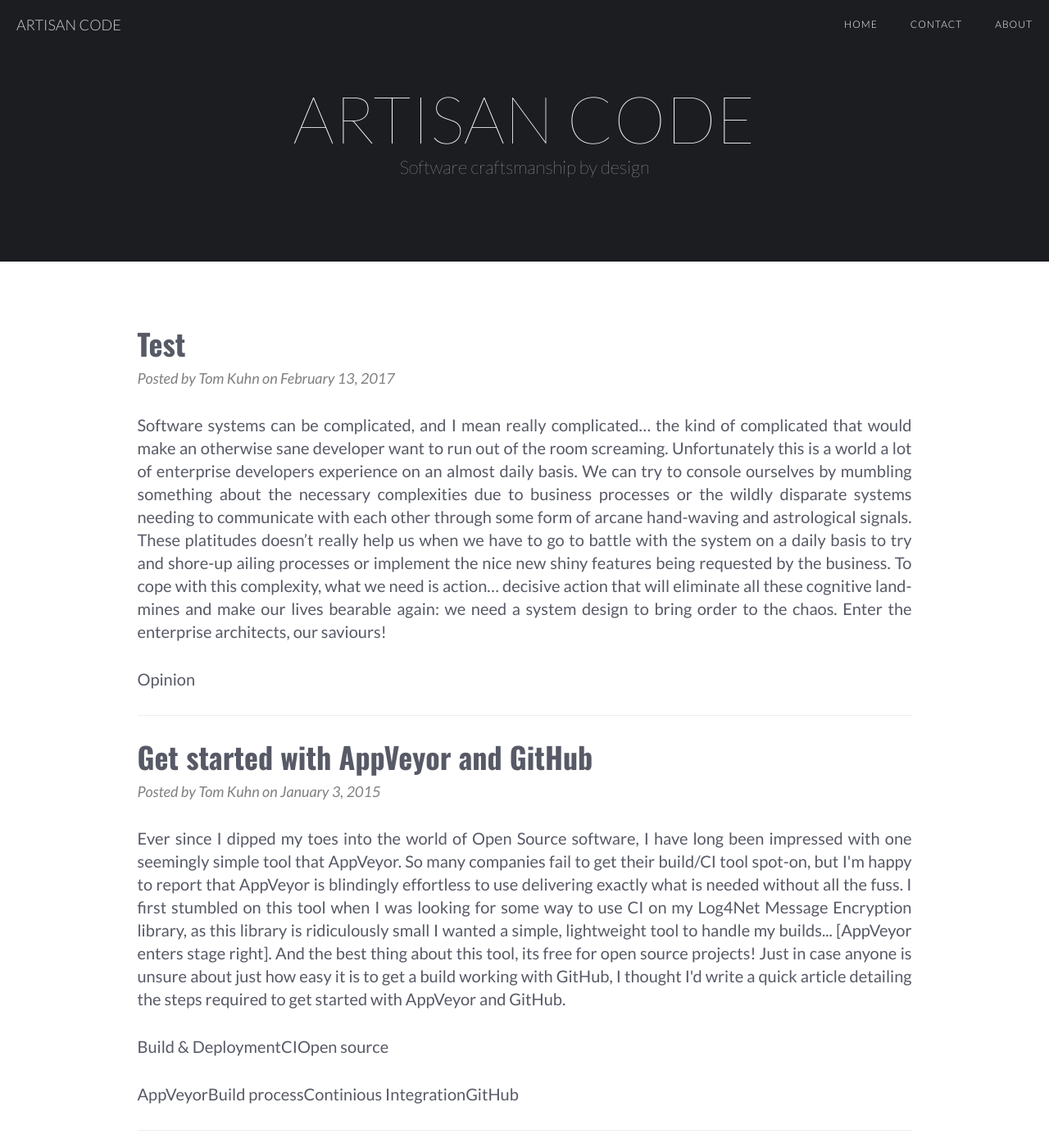
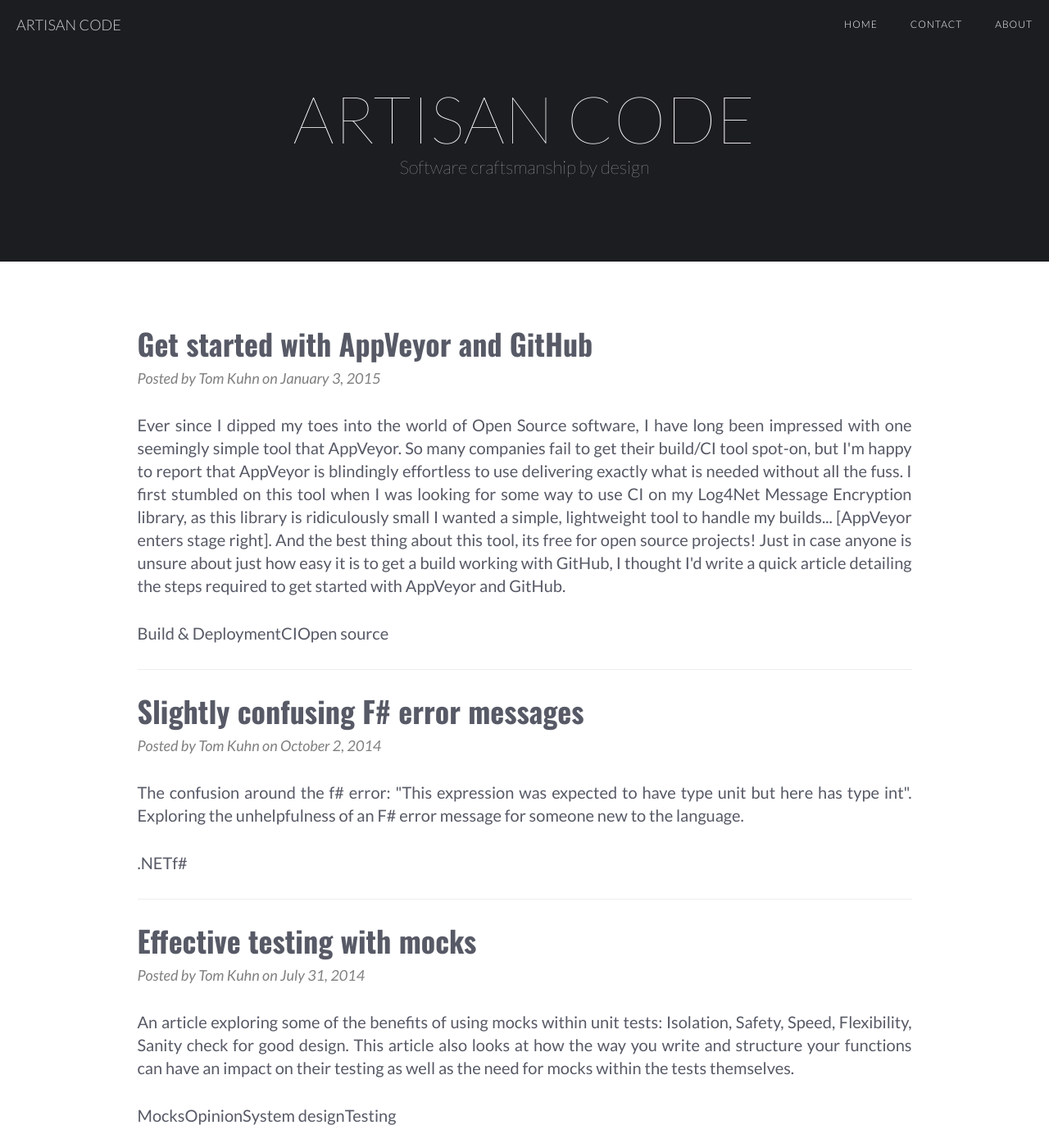
Before and after one commit to ArtisanCode/artisancode.github.io, a Jekyll site: the page built from index.html, in a window 1280 px wide and 1400 px high. Shown: the whole window at 82% size. Built offline with Jekyll 4.4.1, drawn with Linux system fonts in a browser that asks for light colours; nearby versions of some CDN libraries; the list of posts is cut into pages by our own code; some of the changed text lies outside the part shown.

Commit message:
Remove test post

```diff
--- a/_posts/2017-02-13-test.MARKDOWN
+++ /dev/null
@@ -1,10 +0,0 @@
----
-id: 135
-title: 'Test'
-date: 2017-02-13T11:29:32+00:00
-author: Tom Kuhn
-layout: post
-categories:
-  - Opinion
----
-Software systems can be complicated, and I mean **really** complicated&#8230; the kind of complicated that would make an otherwise sane developer want to run out of the room screaming. Unfortunately this is a world a lot of enterprise developers experience on an almost daily basis. We can try to console ourselves by mumbling something about the necessary complexities due to business processes or the wildly disparate systems needing to communicate with each other through some form of arcane hand-waving and astrological signals. These platitudes doesn&#8217;t really help us when we have to go to battle with the system on a daily basis to try and shore-up ailing processes or implement the nice new shiny features being requested by the business. To cope with this complexity, what we need is action&#8230; decisive action that will eliminate all these cognitive land-mines and make our lives bearable again: we need a system design to bring order to the chaos. Enter the enterprise architects, our saviours!
--- a/index.html
+++ b/index.html
@@ -18,7 +18,6 @@ description: "Software craftsmanship by design"
     <p class="post-meta">Posted by {{ post.author }} on {{ post.date | date: "%B %-d, %Y" }}</p>
     <p>{{ post.excerpt | strip_html }}</p>
     <p>{{ post.categories }}</p>
-    <p>{{ post.tags }}</p>
 </div>
 <hr>
 {% endfor %}
```
